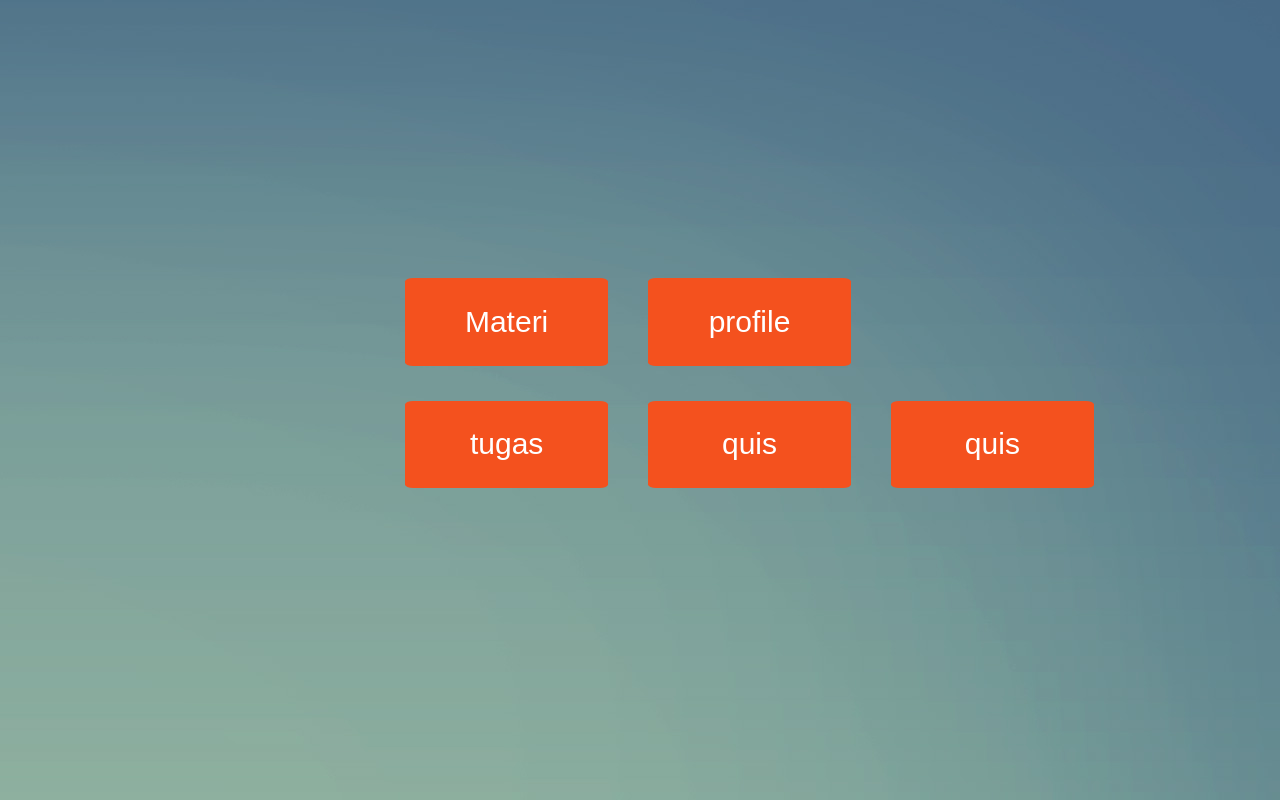
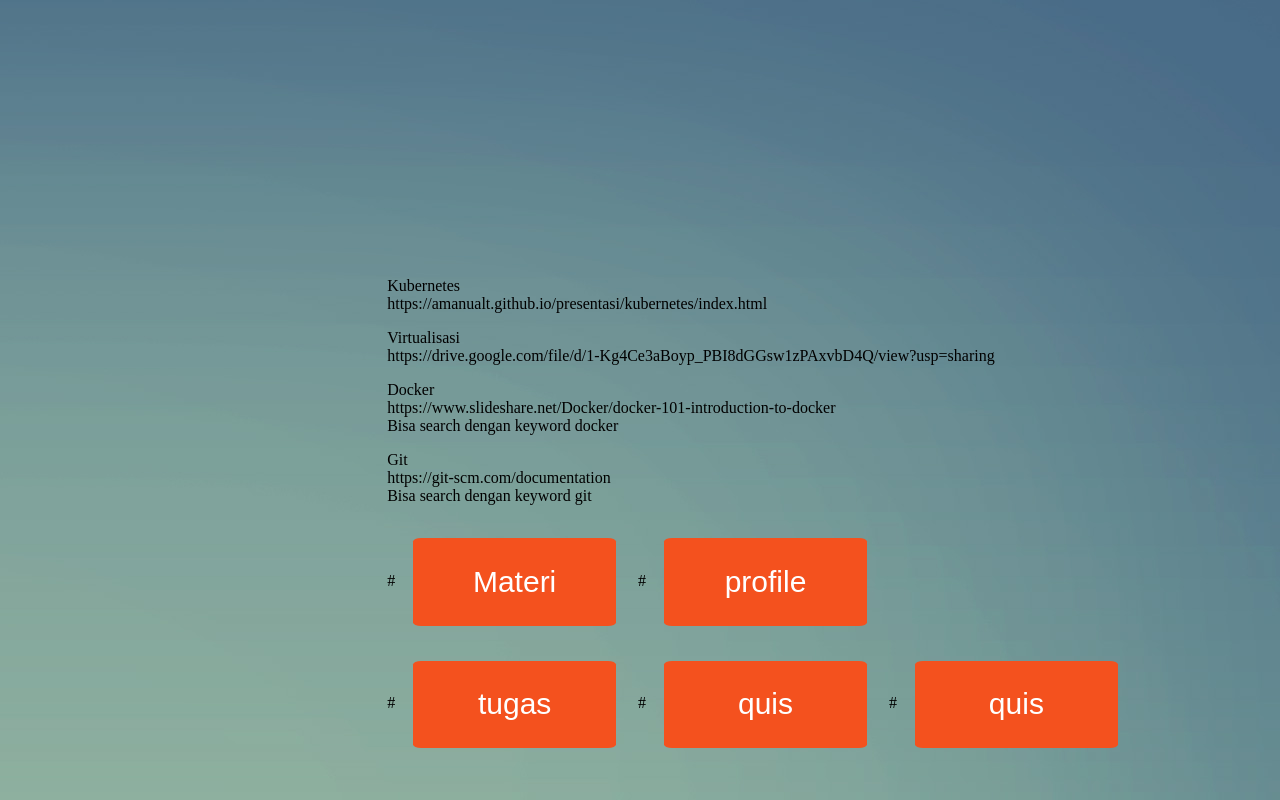
Before and after one commit to amanualt/amanualt.github.io, a plain HTML site: page index.html in a window 1280 px wide. Drawn offline with Linux system fonts and the light colour scheme.

Commit message:
Update index.html

```diff
--- a/index.html
+++ b/index.html
@@ -62,11 +62,21 @@
 </head>
 <body>
 <div class="b">
-  <button class="button" style="vertical-align:middle"><a href="materi.html"><span>Materi </span></a></button>
-  <button class="button" style="vertical-align:middle"><a href="profile/index.html"><span>profile </span></a></button></br>
-  <button class="button" style="vertical-align:middle"><a href="tugas.html"><span>tugas</span></a></button>
-  <button class="button" style="vertical-align:middle"><a href="quis.html"><span>quis</span></a></button>
-  <button class="button" style="vertical-align:middle"><a href="project.html"><span>quis</span></a></button>
+    <p>Kubernetes</br>
+    https://amanualt.github.io/presentasi/kubernetes/index.html</p>
+    <p>Virtualisasi</br>
+    https://drive.google.com/file/d/1-Kg4Ce3aBoyp_PBI8dGGsw1zPAxvbD4Q/view?usp=sharing</p>
+    <p>Docker</br>
+    https://www.slideshare.net/Docker/docker-101-introduction-to-docker</br>
+    Bisa search dengan keyword docker</p>
+    <p>Git</br>
+    https://git-scm.com/documentation</br>
+    Bisa search dengan keyword git</p>
+  #<button class="button" style="vertical-align:middle"><a href="materi.html"><span>Materi </span></a></button>
+  #<button class="button" style="vertical-align:middle"><a href="profile/index.html"><span>profile </span></a></button></br>
+  #<button class="button" style="vertical-align:middle"><a href="tugas.html"><span>tugas</span></a></button>
+  #<button class="button" style="vertical-align:middle"><a href="quis.html"><span>quis</span></a></button>
+  #<button class="button" style="vertical-align:middle"><a href="project.html"><span>quis</span></a></button>
 </div>
 
 </body>
```
